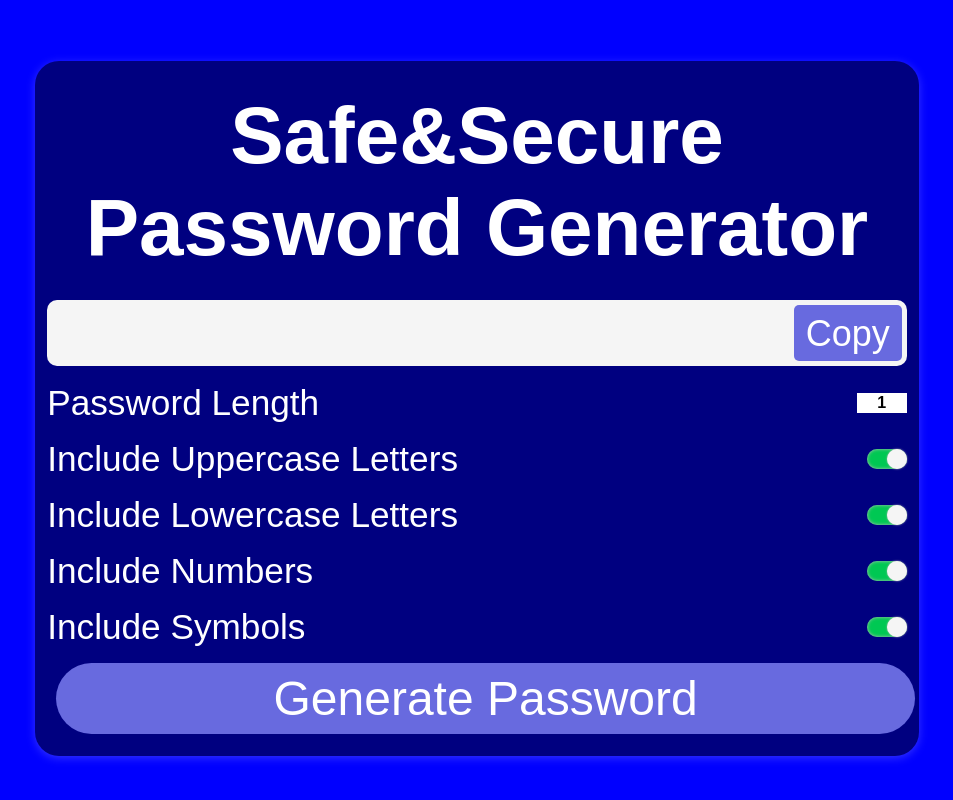
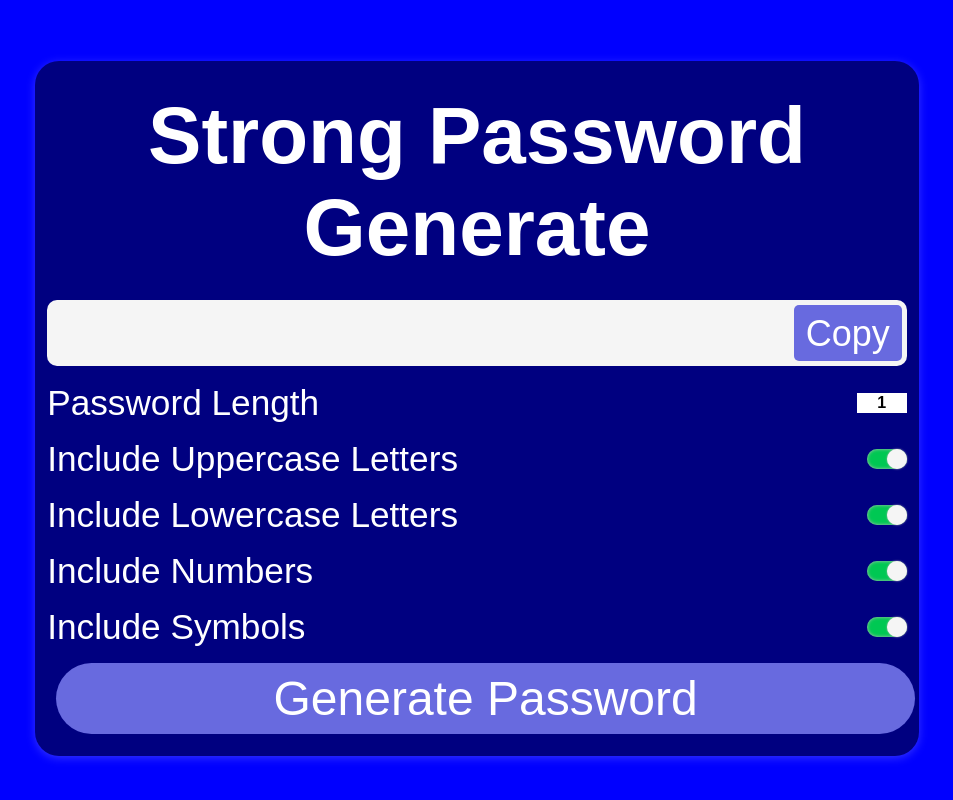
Before and after one commit to shrvk01/Strong-Password-Generate-App-Support-Regular, a plain HTML site: page index.html in a window 1280 px wide. Shown: the whole page, without its empty margins (163-1116 px from the left). Drawn offline with Linux system fonts and the light colour scheme; a web font is replaced by a local one.

Commit message:
Update index.html

```diff
--- a/index.html
+++ b/index.html
@@ -11,7 +11,7 @@
 </head>
 <body>
 <div class="container">
-        <h1>Safe&Secure Password Generator</h1>
+        <h1>Strong Password Generate</h1>
         <div class="result-container">
             <span id="result"></span>
             <button class="btn" id="clipboard">
```
